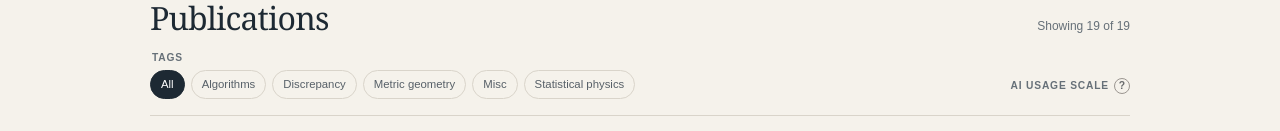
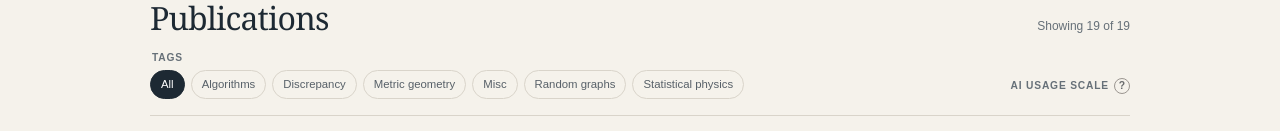
Before and after one commit to dylanaltschuler/dylanaltschuler.github.io, a React (Vite) app: page / in a window 1280 px wide. Shown: the part 657-788 px from the top of the page. Built offline with nearby package versions, Linux system fonts and the light colour scheme.

Commit message:
Add random graphs topic tag

```diff
--- a/src/App.tsx
+++ b/src/App.tsx
@@ -6,6 +6,7 @@ type Topic =
   | "Discrepancy"
   | "Metric geometry"
   | "Algorithms"
+  | "Random graphs"
   | "Statistical physics"
   | "Misc";
 
@@ -57,7 +58,7 @@ const papers: Paper[] = [
     title: "Long-range expansion: construction and cutoff",
     venue: "Preprint, 2026",
     links: [{ label: "arXiv", href: "https://arxiv.org/abs/2609.14945" }],
-    tags: ["Metric geometry"],
+    tags: ["Metric geometry", "Random graphs"],
     ai: 3,
     summary:
       "We compare three notions of expansion: weak spectral expansion, a combinatorial notion called \"long-range expansion\", and optimal spectral expansion (Ramanujan graphs). Our first result is that Ramanujan is strictly stronger than long-range expansion, which is strictly stronger than weak spectral expansion. In particular, this gives an explicit construction of a sequence of long-range expanders with logarithmic girth, which has applications to long-standing questions in geometric group theory and functional analysis. Then, we compare these notions of expansion from a dynamical perspective. Our second main result is cutoff and an explicit cutoff window for long-range expanders. We show that random walks have identical mixing profiles for Ramanujan graphs and long-range expanders. This is intermediate progress towards the celebrated conjecture of cutoff for vertex-transitive weak spectral expanders.",
@@ -110,7 +111,7 @@ const papers: Paper[] = [
     authors: [PANDELIS, KONSTANTIN, TYROS],
     venue: "Submitted, 2025",
     links: [{ label: "arXiv", href: "https://arxiv.org/pdf/2509.25489" }],
-    tags: ["Metric geometry"],
+    tags: ["Metric geometry", "Random graphs"],
     ai: 0,
     summary:
       "Extrapolation and nonlinear spectral-gap estimates are core tools in the study of metric embeddings of graphs. We prove optimal extrapolation estimates for spectral gaps of expander graphs into arbitrary metric spaces and optimal estimates on the nonlinear spectral gap of random graphs into metric spaces. Previously, these results were known only for embeddings into vector spaces.",
@@ -122,7 +123,7 @@ const papers: Paper[] = [
     authors: [KONSTANTIN],
     venue: "Submitted, 2025",
     links: [{ label: "arXiv", href: "https://arxiv.org/pdf/2507.02785" }],
-    tags: ["Metric geometry"],
+    tags: ["Metric geometry", "Random graphs"],
     ai: 0,
     summary:
       "We give a sharp characterization of the dimension-reduction modulus for superlogarithmic distortion, closing a long-standing gap and resolving a question from Naor’s 2018 ICM lecture. The proof studies the minimum dimension in which a random graph embeds with superlogarithmic distortion.",
@@ -140,7 +141,7 @@ const papers: Paper[] = [
         href: "https://vimeo.com/showcase/metricembeddings?video=1099528291",
       },
     ],
-    tags: ["Algorithms", "Metric geometry"],
+    tags: ["Algorithms", "Metric geometry", "Random graphs"],
     ai: 0,
     summary:
       "The standard Euclidean Poincaré inequality gives dimension-free bounds on the expansion of functions from an expander graph into Euclidean space. We prove an analogue for functions from one random graph into another. This resolves a question of Jon Kleinberg and yields a stochastic construction of a universal approximator for random graphs, answering a question of Mendel and Naor.",
@@ -162,7 +163,7 @@ const papers: Paper[] = [
     authors: [KONSTANTIN],
     venue: "Submitted, 2025",
     links: [{ label: "arXiv", href: "https://arxiv.org/pdf/2501.09142" }],
-    tags: ["Metric geometry"],
+    tags: ["Metric geometry", "Random graphs"],
     ai: 0,
     summary:
       "It is classical that bounded-degree expander graphs cannot be embedded as geometric graphs into Euclidean space of sublogarithmic dimension. We show that this obstruction is universal over the choice of norm: almost every regular graph admits no such embedding into any normed space of sublogarithmic dimension.",
@@ -173,7 +174,7 @@ const papers: Paper[] = [
     authors: [PANDELIS, KONSTANTIN, TYROS],
     venue: "Submitted, 2024",
     links: [{ label: "arXiv", href: "https://arxiv.org/pdf/2410.04394" }],
-    tags: ["Metric geometry"],
+    tags: ["Metric geometry", "Random graphs"],
     ai: 0,
     summary:
       "We introduce a combinatorial framework for proving quantitative estimates on nonlinear spectral gaps, where the Euclidean norm in the discrete Poincaré inequality is replaced by an arbitrary norm. As an application, we generalize a celebrated non-embeddability result of Matoušek for expander graphs.",
@@ -285,7 +286,7 @@ const papers: Paper[] = [
     authorPrefix: "Advised by",
     venue: "Princeton senior thesis, 2018",
     links: [],
-    tags: ["Statistical physics"],
+    tags: ["Random graphs", "Statistical physics"],
     ai: 0,
     summary:
       "We establish almost-sure convergence of one-dimensional critical long-range percolation to a random scaling limit in the Gromov–Hausdorff metric. The regime considered has the critical exponent, with the connection probability multiplied by a small leading constant β. Manuscript available on request.",
@@ -336,6 +337,7 @@ const topics: Topic[] = [
   "Discrepancy",
   "Metric geometry",
   "Misc",
+  "Random graphs",
   "Statistical physics",
 ];
 
```
